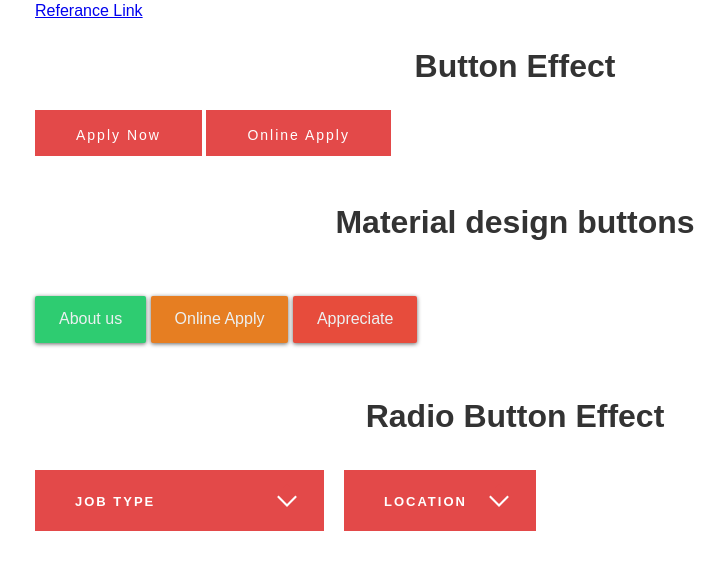
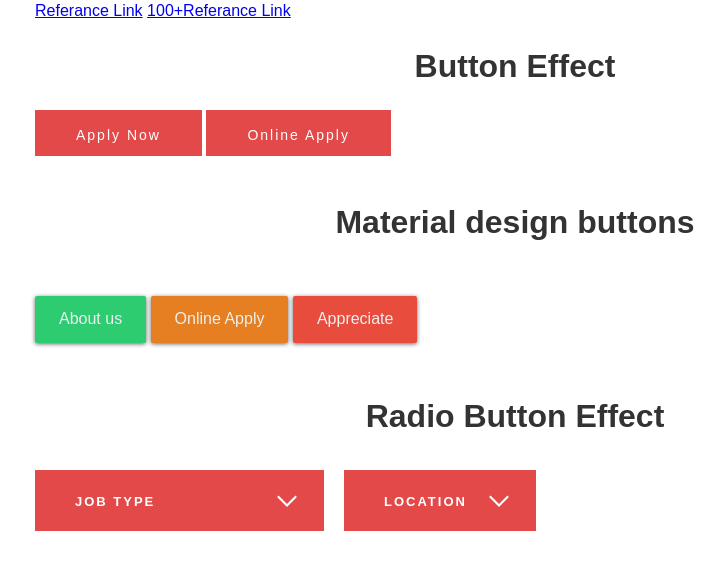
Before and after one commit to litsazib/HTML-SASS-StartapPack, a plain HTML site: page button_effect.html in a window 1280 px wide. Shown: the whole page, without its empty margins (125-850 px from the left). Drawn offline with Linux system fonts and the light colour scheme.

Commit message:
button effect referance link added

```diff
--- a/button_effect.html
+++ b/button_effect.html
@@ -21,6 +21,7 @@
     <header class="oc-container">
       <div class="oc-row">
         <a href="http://ianlunn.github.io/Hover/#effects">Referance Link</a>
+        <a href="https://freebiesupply.com/blog/css-button-hover-effects/">100+Referance Link </a>
       <div class="title">
         <h1>Button Effect</h1>
       </div>
```
